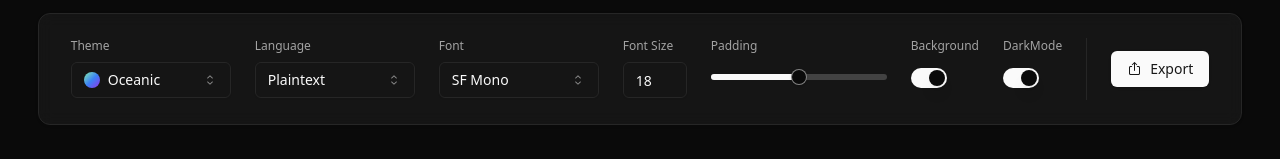
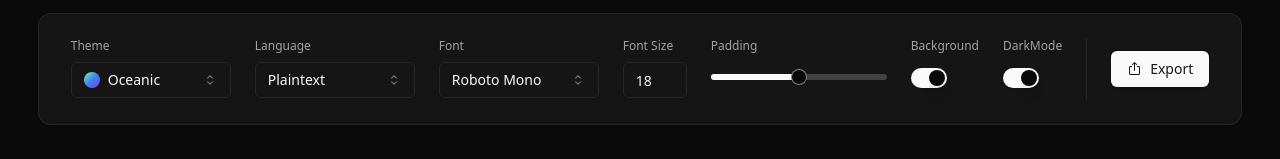
Before and after one commit to MohamedAfraz/RayCode, a React (Vite) app: page / in a window 1280 px wide. Shown: the part 611-770 px from the top of the page. Built offline with nearby package versions, Linux system fonts and the light colour scheme; a small style sheet from the web is missing.

Commit message:
Update options.js

```diff
--- a/src/options.js
+++ b/src/options.js
@@ -125,7 +125,7 @@ export const fonts = {
     src: "https://fonts.googleapis.com/css2?family=IBM+Plex+Mono&display=swap",
   },
   robotoMono: {
-    name: "SF Mono",
+    name: "Roboto Mono",
     src: "https://fonts.googleapis.com/css2?family=Roboto+Mono&display=swap",
   },
   ubuntuMono: {
```
